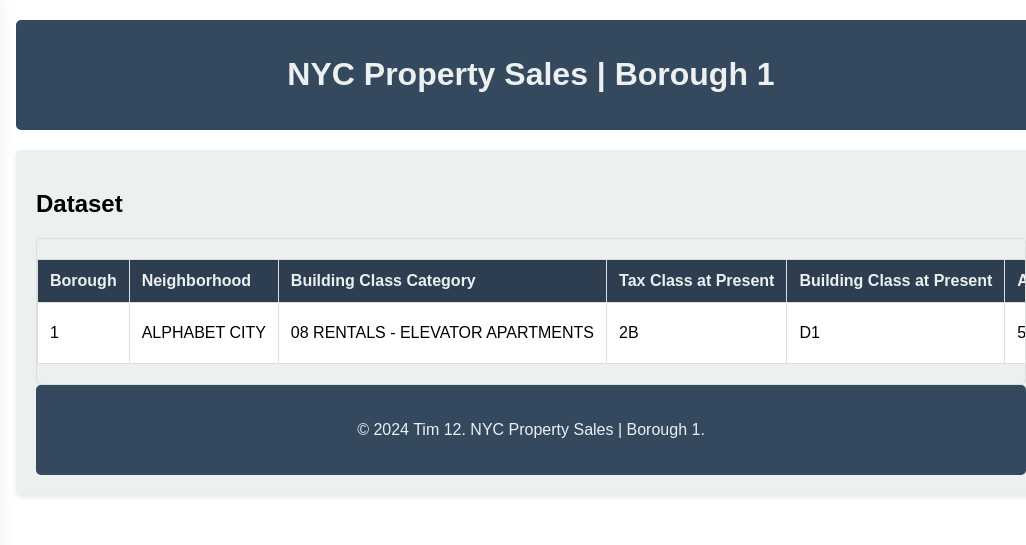
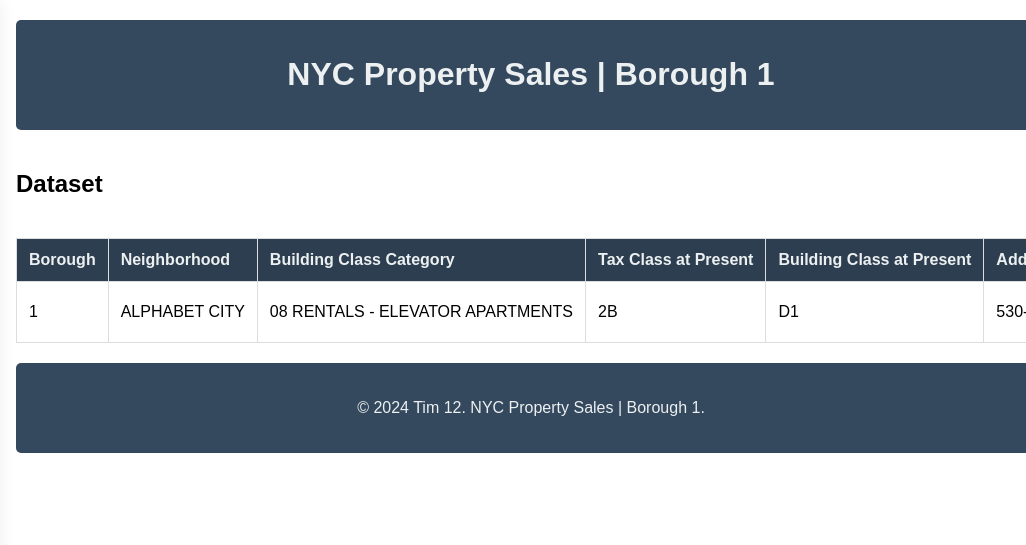
Before and after one commit to Anantaanan69/Ananta, a plain HTML site: page dataset.html in a window 1280 px wide. Shown: the top 545 px of the page, 254-1280 px from the left. Drawn offline with Linux system fonts and the light colour scheme.

Commit message:
Update style.css

```diff
--- a/style.css
+++ b/style.css
@@ -63,6 +63,7 @@ nav a:hover {
     padding: 15px;
     text-align: center;
     border-radius: 5px;
+    margin-bottom: 20px;
 }
 footer {
     background-color: #34495e;
@@ -73,11 +74,13 @@ footer {
     border-radius: 5px;
 }
 .card {
-    background-color: #ecf0f1;
-    padding: 20px;
-    margin: 20px 0;
+    border: none;
     border-radius: 5px;
-    box-shadow: 0 2px 4px rgba(0, 0, 0, 0.1);
+    margin-bottom: 20px;
+    transition: transform 0.3s ease;
+}
+.card:hover {
+    transform: translateY(-10px);
 }
 .chart {
     height: 200px;
@@ -134,6 +137,7 @@ tr:nth-child(even) {
     overflow-y: auto;
     border: 1px solid #ddd;
     border-radius: 5px;
+    border: none;
 }
 .btn {
     padding: 10px 15px;
```
